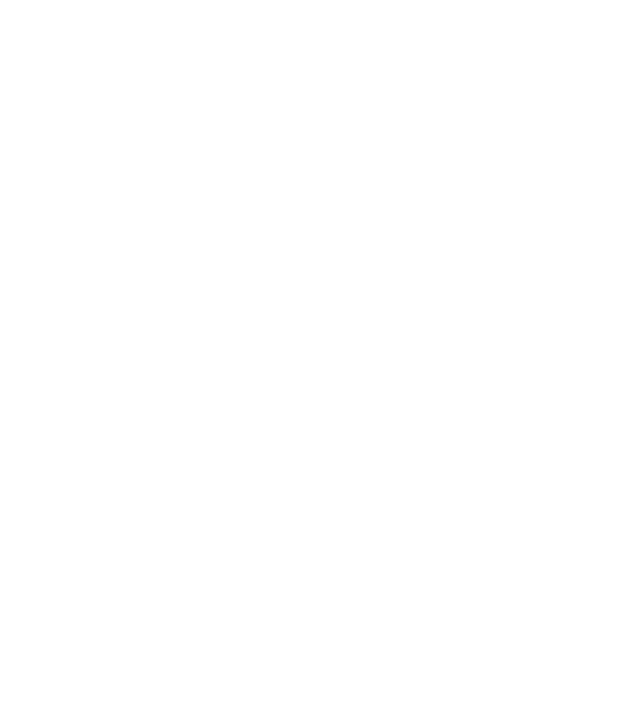
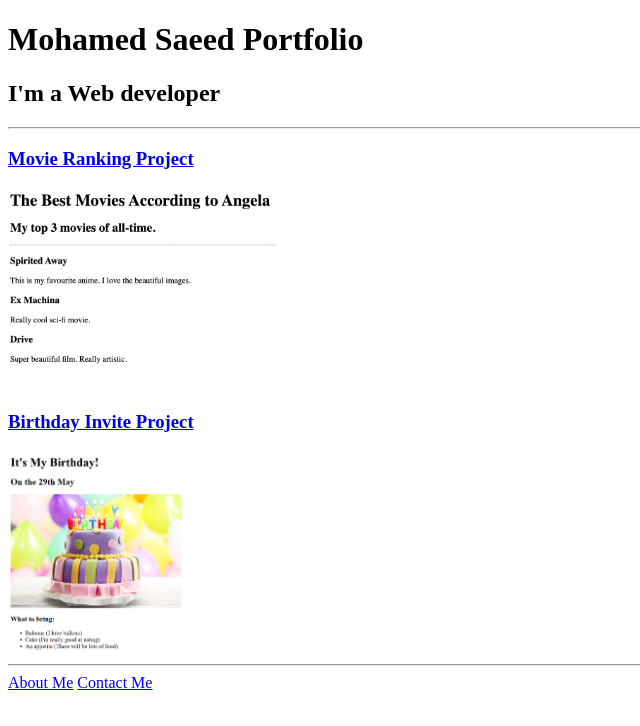
Before and after one commit to msaeed94/html-portfolio, a plain HTML site: page index.html in a window 1280 px wide. Shown: the whole page, without its empty margins (0-640 px from the left). Drawn offline with Linux system fonts and the light colour scheme.

Commit message:
Add files via upload

```diff
--- a/index.html
+++ b/index.html
@@ -1,15 +1,22 @@
-<!-- TODO 1: Create the HTML Boilerplate -->
+ <!DOCTYPE html>
+ <html lang="en">
+ <head>
+    <meta charset="UTF-8">
+    <meta name="viewport" content="width=device-width, initial-scale=1.0">
+    <title>Mohamed Saeed</title>
+ </head>
+ <body>
+    <h1>Mohamed Saeed Portfolio</h1>
+    <h2>I'm a Web developer</h2>
+    <hr/>
+    <h3><a href="./public/movie-ranking.html">Movie Ranking Project</a></h3>
+    <img src="./assets/images/movie-ranking.png" height="200" alt="Movie Ranking"/>
+    <br/>
+    <h3><a href="./public/birthday-invite.html">Birthday Invite Project</a></h3>
+    <img src="./assets/images/birthday-invite.png" height="200" alt="Birthday cake"/>
+    <hr/>
+    <a href="./public/about.html">About Me</a>
+    <a href="./public/contact.html">Contact Me</a>
 
-<!-- TODO 2: Add Your previous projects' HTML into the public folder -->
-
-<!-- TODO 3: Take screenshots of your project previews and add the images to the images folder -->
-
-<!-- TODO 4: Add titles/subtitles etc. -->
-
-<!-- TODO 5: Add a link to the project pages -->
-
-<!-- TODO 6: Add images to show the project previews
-HINT for TODO 6: You can use the height attribute set to 200 to make the image smaller:
-https://developer.mozilla.org/en-US/docs/Web/HTML/Element/img#attr-height -->
-
-<!-- TODO 7: Add the Contact Me and About Me page links -->
+ </body>
+ </html>
```
